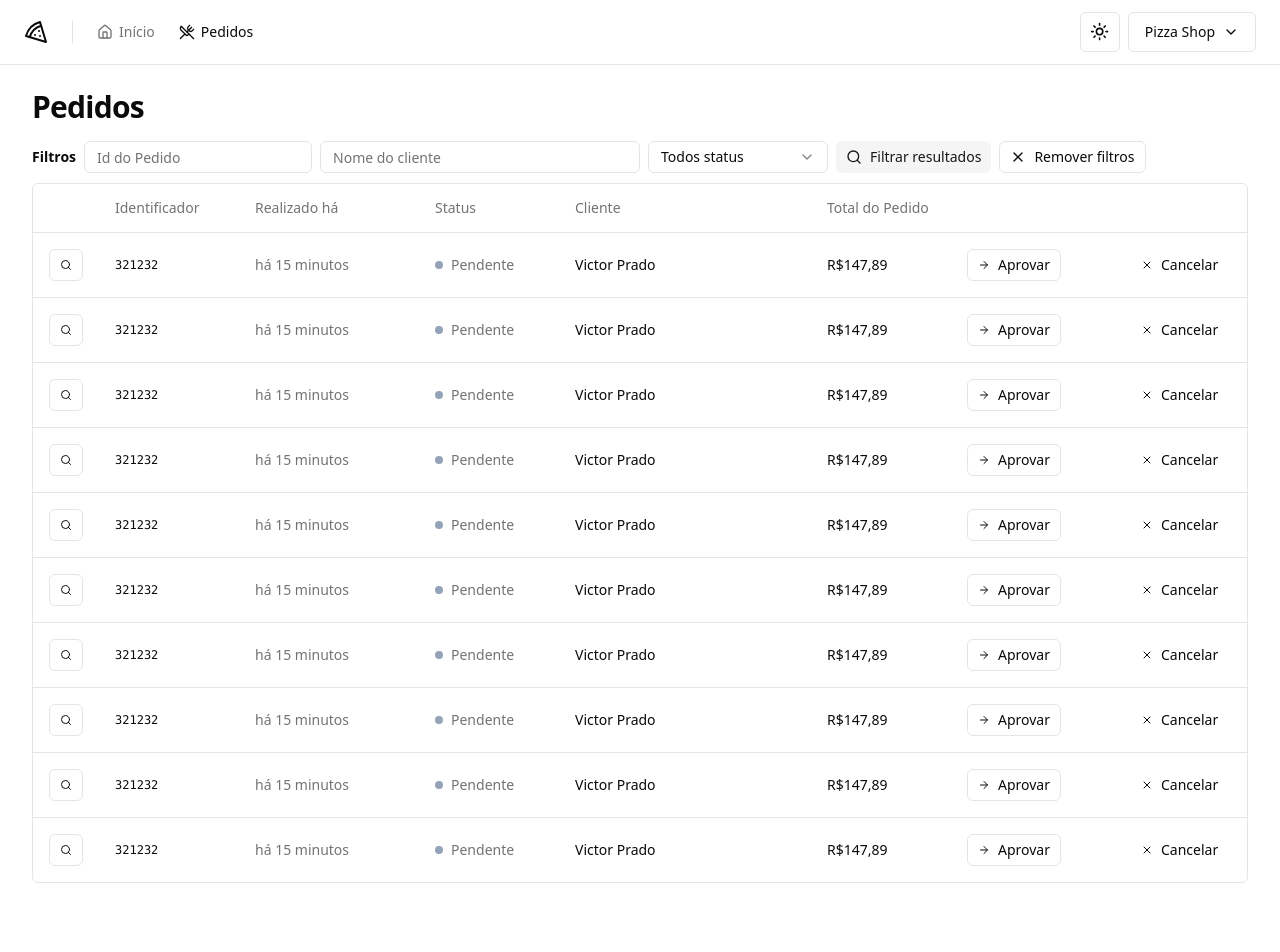
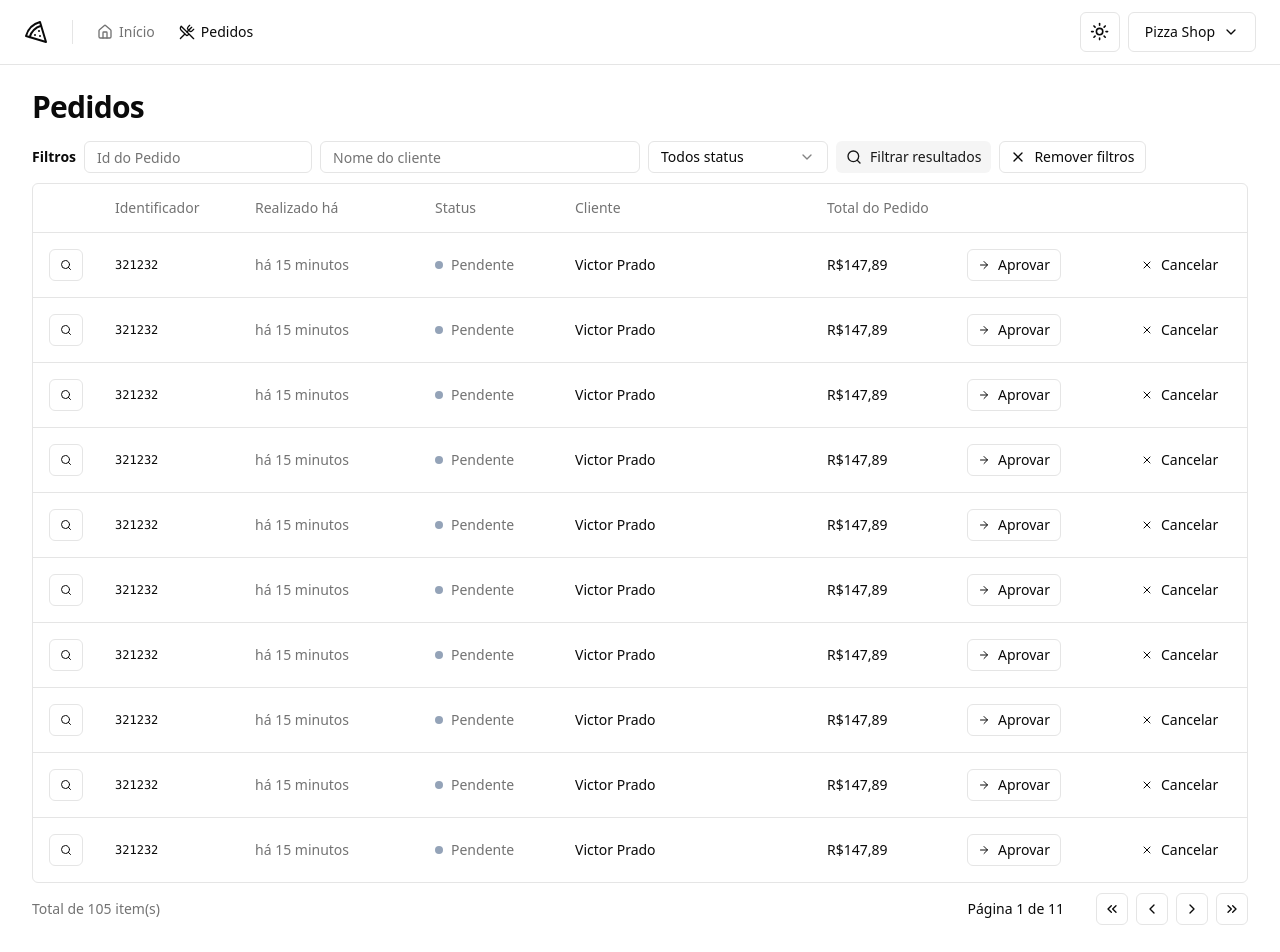
Before and after one commit to victorpraado1005/pizza-shop, a React (Vite) app: page /orders in a window 1280 px wide. Shown: the top 952 px of the page. Before the commit the page ends 915 px from the top, so only its background shows below. Built offline with nearby package versions, Linux system fonts and the light colour scheme.

Commit message:
criando componente de paginacao da aplicacao.

```diff
--- /dev/null
+++ b/src/components/pagination.tsx
@@ -0,0 +1,54 @@
+import {
+  ChevronLeft,
+  ChevronRight,
+  ChevronsLeft,
+  ChevronsRight,
+} from 'lucide-react'
+
+import { Button } from './ui/button'
+
+export interface PaginationProps {
+  pageIndex: number
+  totalCount: number
+  perPage: number
+}
+
+export function Pagination({
+  pageIndex,
+  perPage,
+  totalCount,
+}: PaginationProps) {
+  const pages = Math.ceil(totalCount / perPage) || 1
+
+  return (
+    <div className="flex items-center justify-between">
+      <span className="text-sm text-muted-foreground">
+        Total de {totalCount} item(s)
+      </span>
+
+      <div className="flex items-center gap-6 lg:gap-8">
+        <div className="text-sm font-medium">
+          Página {pageIndex + 1} de {pages}
+        </div>
+        <div className="flex items-center gap-2">
+          <Button variant="outline" className="size-8 p-0">
+            <ChevronsLeft className="size-4" />
+            <span className="sr-only">Primeira página</span>
+          </Button>
+          <Button variant="outline" className="size-8 p-0">
+            <ChevronLeft className="size-4" />
+            <span className="sr-only">Página anterior</span>
+          </Button>
+          <Button variant="outline" className="size-8 p-0">
+            <ChevronRight className="size-4" />
+            <span className="sr-only">Próxima Página</span>
+          </Button>
+          <Button variant="outline" className="size-8 p-0">
+            <ChevronsRight className="size-4" />
+            <span className="sr-only">Última página</span>
+          </Button>
+        </div>
+      </div>
+    </div>
+  )
+}
--- a/src/pages/app/orders/orders.tsx
+++ b/src/pages/app/orders/orders.tsx
@@ -1,5 +1,6 @@
 import { Helmet } from 'react-helmet-async'
 
+import { Pagination } from '@/components/pagination'
 import {
   Table,
   TableBody,
@@ -17,7 +18,7 @@
       <Helmet title="Pedidos" />
       <div className="flex flex-col gap-4">
         <h1 className="text-3xl font-bold tracking-tight">Pedidos</h1>
-      </div>
+
         <div className="space-y-2.5">
           <OrderTableFilters />
 
@@ -42,6 +43,8 @@
               </TableBody>
             </Table>
           </div>
+          <Pagination pageIndex={0} totalCount={105} perPage={10} />
+        </div>
       </div>
     </>
   )
```
Lines whose indentation alone changed are shown as unchanged.
